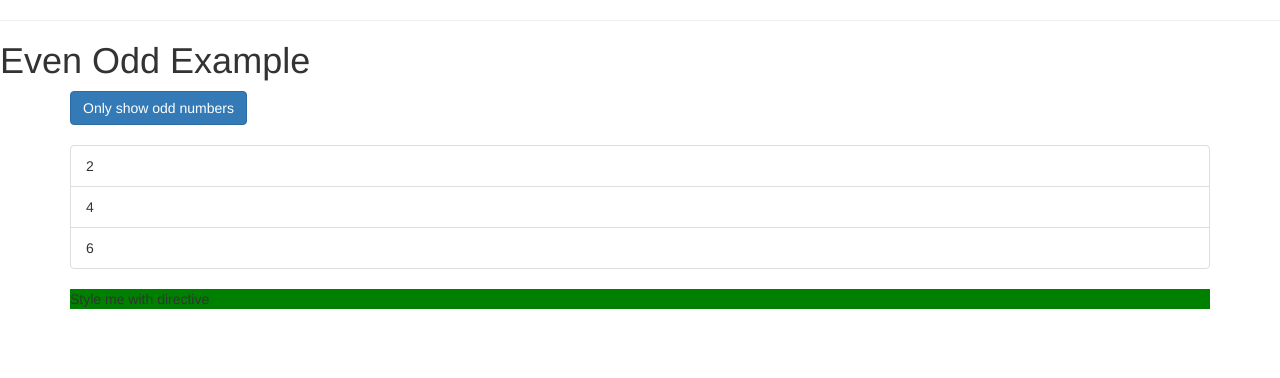
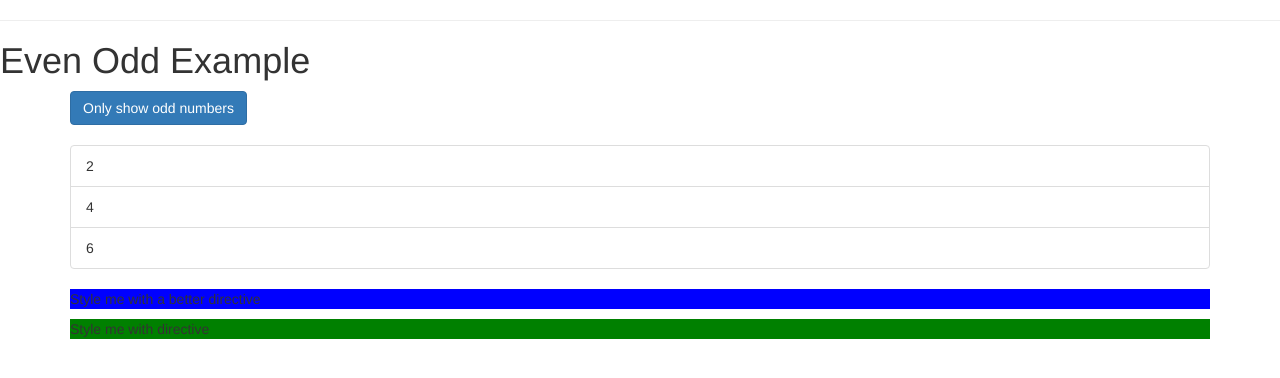
Before and after one commit to superernie77/angular-playground, an Angular app: page / in a window 1280 px wide. Shown: the top 378 px of the page. Built offline with nearby package versions, Linux system fonts and the light colour scheme.

Commit message:
added directive with renderer

```diff
--- a/src/app/app.module.ts
+++ b/src/app/app.module.ts
@@ -13,6 +13,7 @@
 import { CustomEventComponent } from './custom-event/custom-event.component';
 import { EvenOddComponent } from './even-odd/even-odd.component';
 import { BasicHighlightDirective } from './even-odd/basic-highlight/basic-highlight.directive';
+import { BetterHighlightDirective } from './even-odd/better-highlight/better-highlight.directive';
 
 @NgModule({
   declarations: [
@@ -26,7 +27,8 @@
     CustomPropertyComponent,
     CustomEventComponent,
     EvenOddComponent,
-    BasicHighlightDirective
+    BasicHighlightDirective,
+    BetterHighlightDirective
   ],
   imports: [
     BrowserModule,
--- /dev/null
+++ b/src/app/even-odd/better-highlight/better-highlight.directive.ts
@@ -0,0 +1,13 @@
+import { Directive, Renderer2, OnInit, ElementRef } from '@angular/core';
+
+@Directive({
+  selector: '[appBetterHighlight]'
+})
+export class BetterHighlightDirective implements OnInit {
+
+  constructor(private elRef: ElementRef, private renderer: Renderer2) { }
+
+  ngOnInit(){
+    this.renderer.setStyle(this.elRef.nativeElement, 'background-color', 'blue');
+  }
+}
--- a/src/app/even-odd/even-odd.component.html
+++ b/src/app/even-odd/even-odd.component.html
@@ -24,6 +24,7 @@
           </li>
         </div>
       </ul>
+      <p appBetterHighlight>Style me with a better directive</p>
       <p appBasicHighlight>Style me with directive</p>
     </div>
   </div>
```
